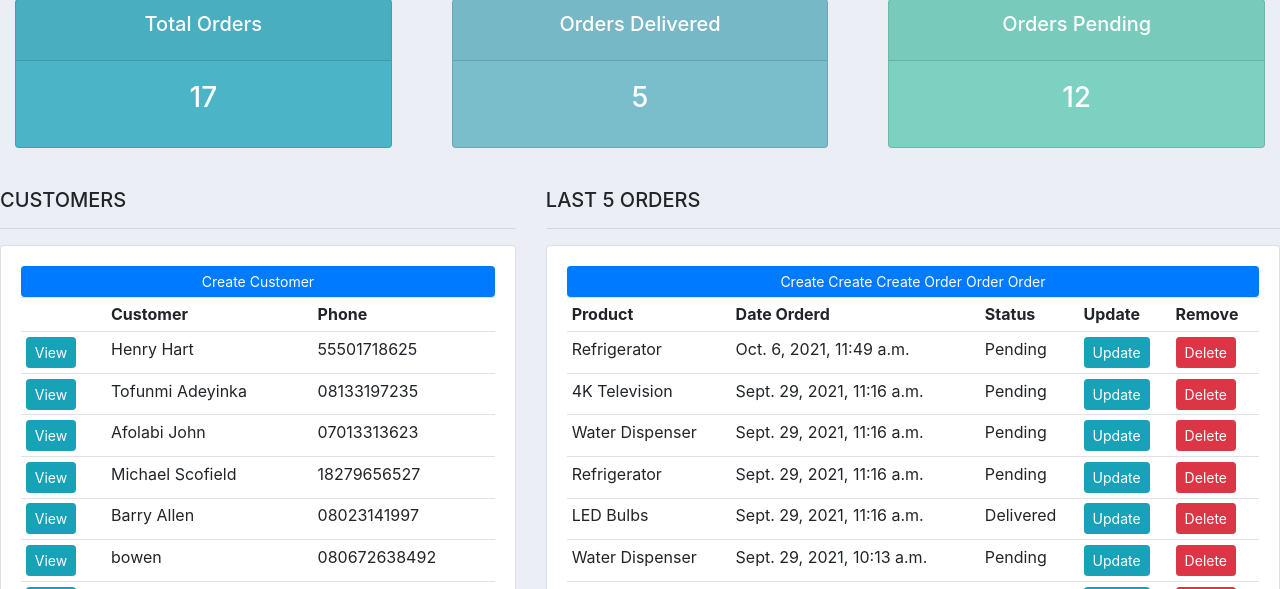
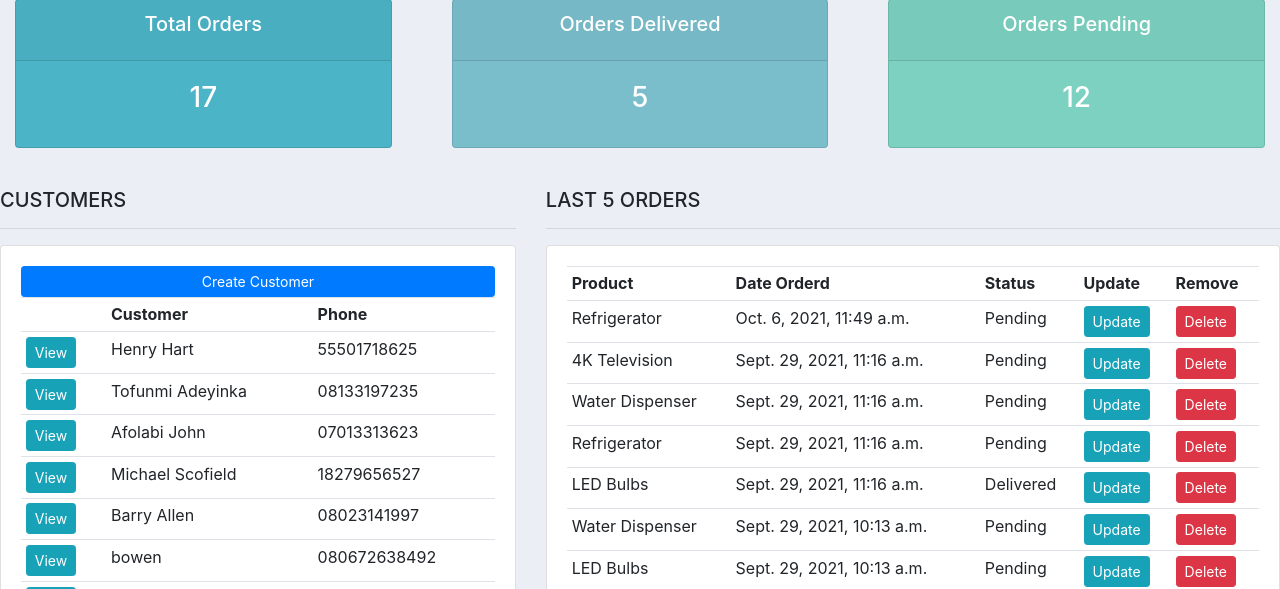
Before and after one commit to tohmyy/julien1-masterlive, a Django app: page / in a window 1280 px wide. Shown: the part 81-670 px from the top of the page. Run offline with Django 3.2, Linux system fonts and the light colour scheme; a user stored in the database is signed in; data comes from the database, SQL or seed files in the repository; some libraries are stand-ins or nearby versions.

Commit message:
Update dashboard.html

```diff
--- a/accounts/templates/accounts/dashboard.html
+++ b/accounts/templates/accounts/dashboard.html
@@ -35,7 +35,7 @@
         <h5>LAST 5 ORDERS</h5>
         <hr>
 <div class="card card-body">
-        <a class="btn btn-primary  btn-sm btn-block" href="{% url 'create_customer' %}">Create Create Create Order Order Order</a>
+        <!--  <a class="btn btn-primary  btn-sm btn-block" href="{% url 'create_customer' %}">Create Create Create Order Order Order</a>  -->
     <table class="table table-sm">
 <tr>
         <th>Product</th>
```
